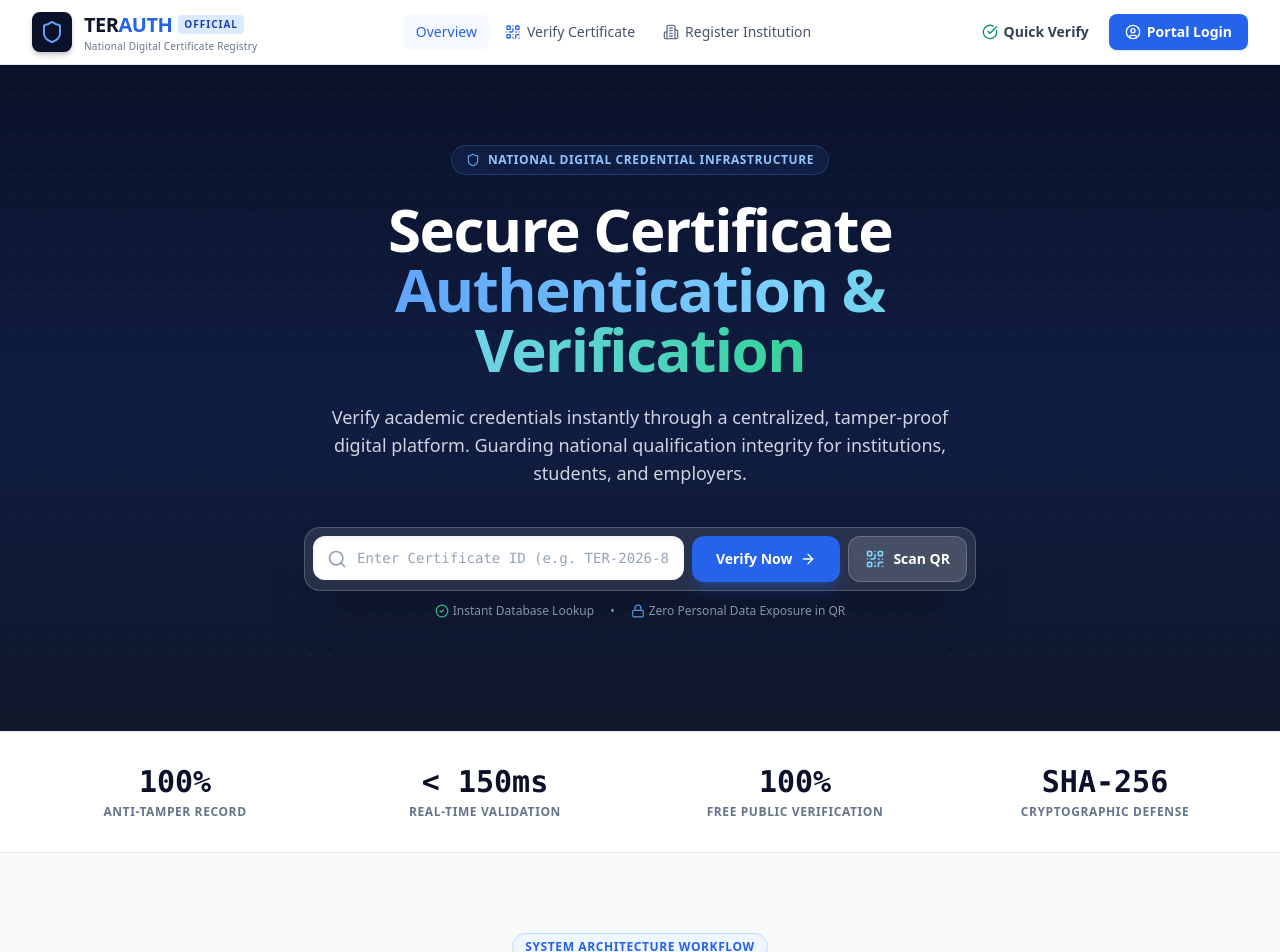
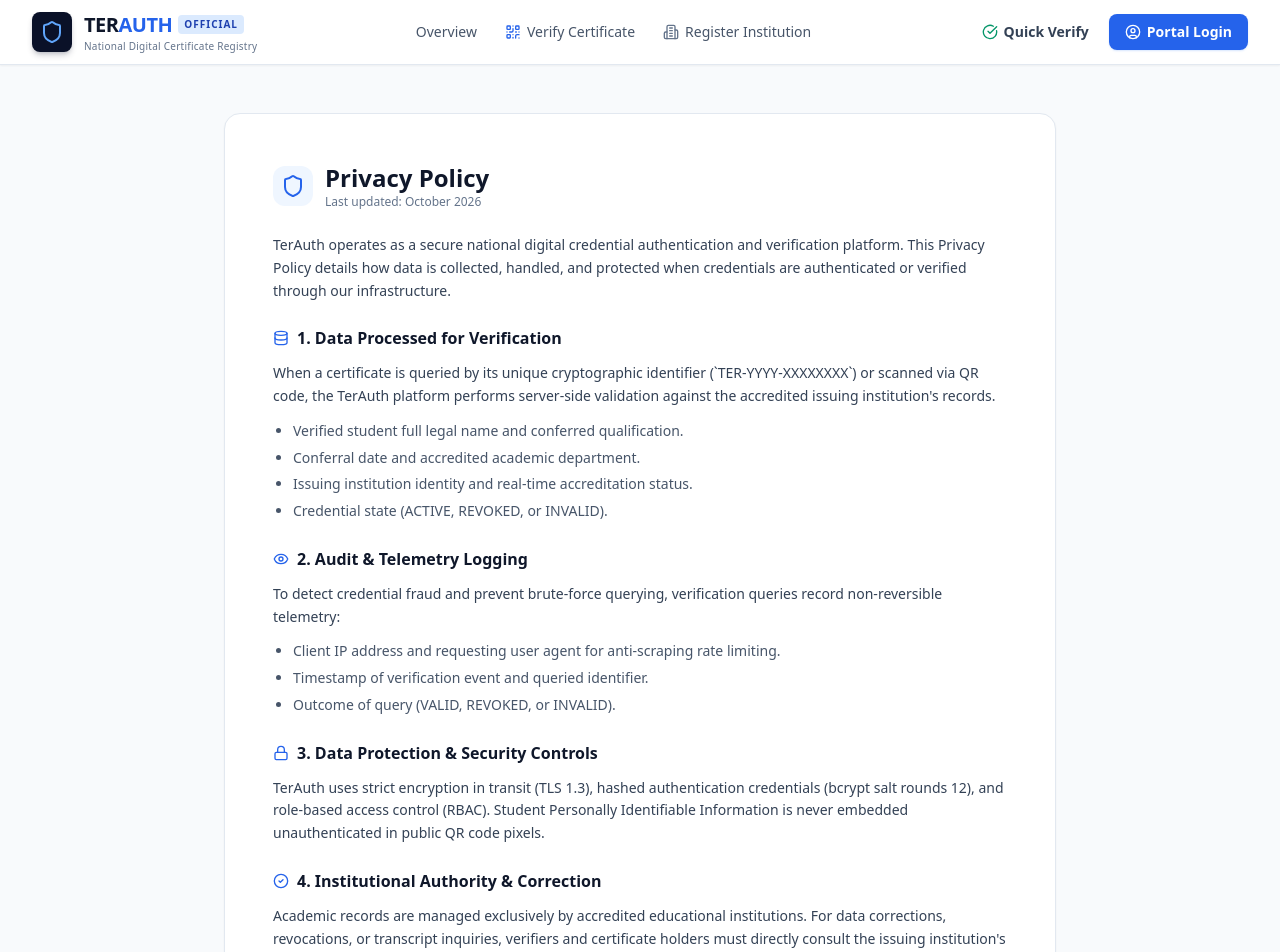
Before and after one commit to Getachew-Eyayu/TerAuth, a React (Vite) app in the folder frontend/: page /privacy in a window 1280 px wide. Before the commit this address led to /. Shown: the top 952 px of the page. Built offline with nearby package versions, Linux system fonts and the light colour scheme; no server answers.

Commit message:
docs(compliance): add privacy policy, terms of service, and public credential disclaimers

```diff
--- a/frontend/src/App.tsx
+++ b/frontend/src/App.tsx
@@ -13,6 +13,8 @@ import { LandingPage } from './pages/public/LandingPage';
 import { VerifyPage } from './pages/public/VerifyPage';
 import { LoginPage } from './pages/public/LoginPage';
 import { RegisterInstitutionPage } from './pages/public/RegisterInstitutionPage';
+import { PrivacyPolicyPage } from './pages/public/PrivacyPolicyPage';
+import { TermsPage } from './pages/public/TermsPage';
 
 // Super Admin Pages
 import { AdminDashboardPage } from './pages/admin/AdminDashboardPage';
@@ -42,6 +44,8 @@ export function App() {
               <Route path="/verify/:certificateId" element={<VerifyPage />} />
               <Route path="/login" element={<LoginPage />} />
               <Route path="/register-institution" element={<RegisterInstitutionPage />} />
+              <Route path="/privacy" element={<PrivacyPolicyPage />} />
+              <Route path="/terms" element={<TermsPage />} />
             </Route>
 
             {/* Super Admin Protected Routes */}
--- a/frontend/src/components/common/Footer.tsx
+++ b/frontend/src/components/common/Footer.tsx
@@ -55,7 +55,9 @@ export const Footer: React.FC = () => {
 
         <div className="pt-8 border-t border-navy-800 flex flex-col sm:flex-row items-center justify-between text-xs text-slate-500 gap-4">
           <p>© {new Date().getFullYear()} TerAuth Platform. All rights reserved.</p>
-          <div className="flex items-center gap-4">
+          <div className="flex items-center gap-6">
+            <Link to="/privacy" className="hover:text-slate-300 transition-colors">Privacy Policy</Link>
+            <Link to="/terms" className="hover:text-slate-300 transition-colors">Terms of Service</Link>
             <span className="inline-flex items-center gap-1 text-slate-400">
               <FileCheck className="w-3.5 h-3.5 text-blue-400" />
               <span>Cryptographic Identity Protocol</span>
--- /dev/null
+++ b/frontend/src/pages/public/PrivacyPolicyPage.tsx
@@ -0,0 +1,73 @@
+import React from 'react';
+import { Shield, Lock, Eye, Database, CheckCircle2 } from 'lucide-react';
+
+export const PrivacyPolicyPage: React.FC = () => {
+  return (
+    <div className="py-12 px-4 sm:px-6 lg:px-8 max-w-4xl mx-auto">
+      <div className="bg-white rounded-2xl shadow-sm border border-slate-200 p-8 sm:p-12">
+        <div className="flex items-center gap-3 mb-6">
+          <div className="w-10 h-10 rounded-xl bg-blue-50 text-blue-600 flex items-center justify-center">
+            <Shield className="w-6 h-6" />
+          </div>
+          <div>
+            <h1 className="text-2xl font-bold text-slate-900">Privacy Policy</h1>
+            <p className="text-xs text-slate-500">Last updated: October 2026</p>
+          </div>
+        </div>
+
+        <div className="prose prose-slate max-w-none text-sm leading-relaxed space-y-6 text-slate-700">
+          <p>
+            TerAuth operates as a secure national digital credential authentication and verification platform. This Privacy Policy details how data is collected, handled, and protected when credentials are authenticated or verified through our infrastructure.
+          </p>
+
+          <section className="space-y-3">
+            <h2 className="text-base font-bold text-slate-900 flex items-center gap-2">
+              <Database className="w-4 h-4 text-blue-600" /> 1. Data Processed for Verification
+            </h2>
+            <p>
+              When a certificate is queried by its unique cryptographic identifier (`TER-YYYY-XXXXXXXX`) or scanned via QR code, the TerAuth platform performs server-side validation against the accredited issuing institution's records.
+            </p>
+            <ul className="list-disc pl-5 space-y-1 text-slate-600">
+              <li>Verified student full legal name and conferred qualification.</li>
+              <li>Conferral date and accredited academic department.</li>
+              <li>Issuing institution identity and real-time accreditation status.</li>
+              <li>Credential state (ACTIVE, REVOKED, or INVALID).</li>
+            </ul>
+          </section>
+
+          <section className="space-y-3">
+            <h2 className="text-base font-bold text-slate-900 flex items-center gap-2">
+              <Eye className="w-4 h-4 text-blue-600" /> 2. Audit & Telemetry Logging
+            </h2>
+            <p>
+              To detect credential fraud and prevent brute-force querying, verification queries record non-reversible telemetry:
+            </p>
+            <ul className="list-disc pl-5 space-y-1 text-slate-600">
+              <li>Client IP address and requesting user agent for anti-scraping rate limiting.</li>
+              <li>Timestamp of verification event and queried identifier.</li>
+              <li>Outcome of query (VALID, REVOKED, or INVALID).</li>
+            </ul>
+          </section>
+
+          <section className="space-y-3">
+            <h2 className="text-base font-bold text-slate-900 flex items-center gap-2">
+              <Lock className="w-4 h-4 text-blue-600" /> 3. Data Protection & Security Controls
+            </h2>
+            <p>
+              TerAuth uses strict encryption in transit (TLS 1.3), hashed authentication credentials (bcrypt salt rounds 12), and role-based access control (RBAC). Student Personally Identifiable Information is never embedded unauthenticated in public QR code pixels.
+            </p>
+          </section>
+
+          <section className="space-y-3">
+            <h2 className="text-base font-bold text-slate-900 flex items-center gap-2">
+              <CheckCircle2 className="w-4 h-4 text-blue-600" /> 4. Institutional Authority & Correction
+            </h2>
+            <p>
+              Academic records are managed exclusively by accredited educational institutions. For data corrections, revocations, or transcript inquiries, verifiers and certificate holders must directly consult the issuing institution's official registrar office.
+            </p>
+          </section>
+        </div>
+      </div>
+    </div>
+  );
+};
--- /dev/null
+++ b/frontend/src/pages/public/TermsPage.tsx
@@ -0,0 +1,56 @@
+import React from 'react';
+import { FileText, ShieldAlert, Award, AlertCircle } from 'lucide-react';
+
+export const TermsPage: React.FC = () => {
+  return (
+    <div className="py-12 px-4 sm:px-6 lg:px-8 max-w-4xl mx-auto">
+      <div className="bg-white rounded-2xl shadow-sm border border-slate-200 p-8 sm:p-12">
+        <div className="flex items-center gap-3 mb-6">
+          <div className="w-10 h-10 rounded-xl bg-blue-50 text-blue-600 flex items-center justify-center">
+            <FileText className="w-6 h-6" />
+          </div>
+          <div>
+            <h1 className="text-2xl font-bold text-slate-900">Terms of Service</h1>
+            <p className="text-xs text-slate-500">Effective: October 2026</p>
+          </div>
+        </div>
+
+        <div className="prose prose-slate max-w-none text-sm leading-relaxed space-y-6 text-slate-700">
+          <section className="space-y-3">
+            <h2 className="text-base font-bold text-slate-900 flex items-center gap-2">
+              <Award className="w-4 h-4 text-blue-600" /> 1. Platform Purpose & Authority
+            </h2>
+            <p>
+              TerAuth provides centralized cryptographic verification of academic certificates. Issuance of credentials is restricted strictly to verified administrative personnel of accredited educational bodies. Unauthorized issuance or misrepresentation constitutes credential fraud.
+            </p>
+          </section>
+
+          <section className="space-y-3">
+            <h2 className="text-base font-bold text-slate-900 flex items-center gap-2">
+              <ShieldAlert className="w-4 h-4 text-blue-600" /> 2. Acceptable Use & Rate Limiting
+            </h2>
+            <p>
+              Automated high-frequency scraping, denial-of-service attempts, or bypass of verification rate limiters is strictly forbidden. The platform applies IP rate limiting and telemetry tracking on public verification endpoints to prevent enumeration attacks.
+            </p>
+          </section>
+
+          <section className="space-y-3">
+            <h2 className="text-base font-bold text-slate-900 flex items-center gap-2">
+              <AlertCircle className="w-4 h-4 text-blue-600" /> 3. Academic Capstone & Scope Notice
+            </h2>
+            <p>
+              This software deployment demonstrates secure digital credential lifecycle management. While using production-ready cryptographic protocols, data records within test environments reflect demonstration seed catalogs unless linked to an accredited registry authority.
+            </p>
+          </section>
+
+          <section className="space-y-3">
+            <h2 className="text-base font-bold text-slate-900">4. Limitation of Liability</h2>
+            <p>
+              The platform serves as an anti-tamper ledger verifying records against issuing institutions. Employers and licensing boards are advised to cross-reference official transcripts for legal or regulatory certifications.
+            </p>
+          </section>
+        </div>
+      </div>
+    </div>
+  );
+};
```
